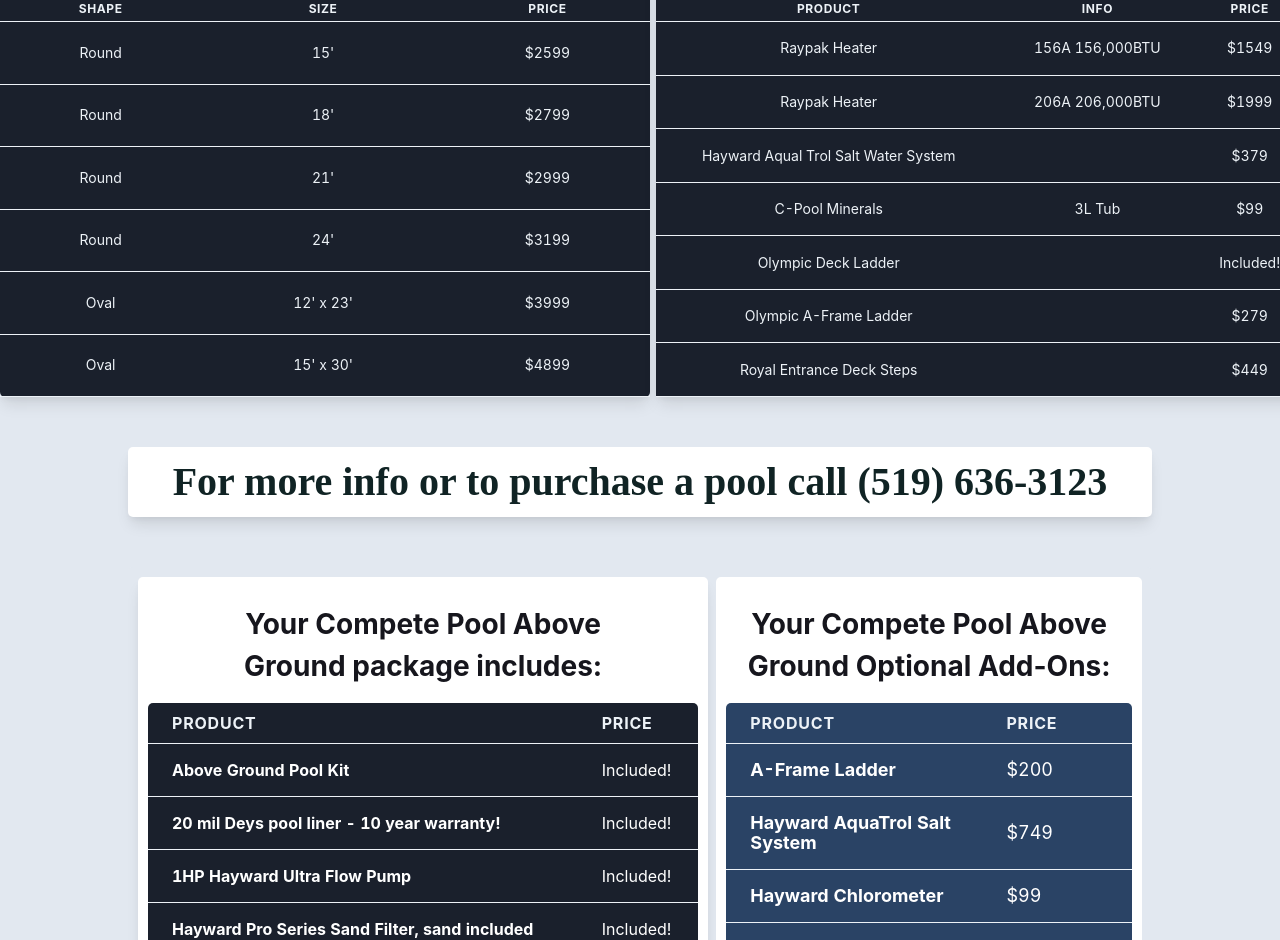
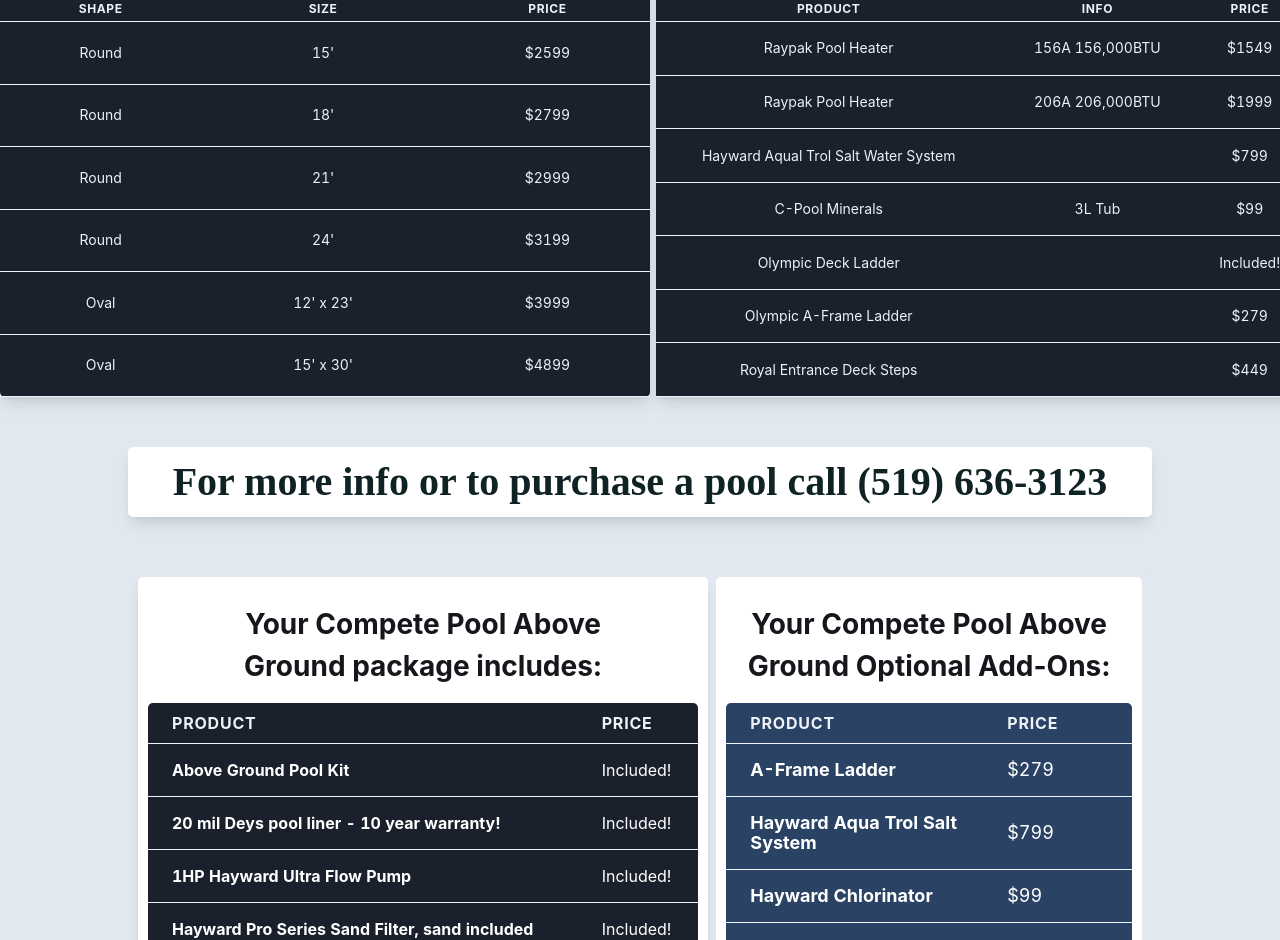
Before and after one commit to jm1200/abovegroundpools, a Next.js app: page / in a window 1280 px wide. Shown: the part 2900-3840 px from the top of the page. Built offline with nearby package versions, Linux system fonts and the light colour scheme.

Commit message:
price changes

```diff
--- a/src/data/content.ts
+++ b/src/data/content.ts
@@ -112,9 +112,9 @@
     },
   },
   additionalProducts: [
-    { name: "Raypak Heater", detail: "156A 156,000BTU", price: "$1549" },
-    { name: "Raypak Heater", detail: "206A 206,000BTU", price: "$1999" },
-    { name: "Hayward Aqual Trol Salt Water System", detail: "", price: "$379" },
+    { name: "Raypak Pool Heater", detail: "156A 156,000BTU", price: "$1549" },
+    { name: "Raypak Pool Heater", detail: "206A 206,000BTU", price: "$1999" },
+    { name: "Hayward Aqual Trol Salt Water System", detail: "", price: "$799" },
     { name: "C-Pool Minerals", detail: "3L Tub", price: "$99" },
     { name: "Olympic Deck Ladder", detail: "", price: "Included!" },
     { name: "Olympic A-Frame Ladder", detail: "", price: "$279" },
@@ -146,19 +146,20 @@
       { feature: "Chemical Test Strips", price: "Included!" },
     ],
     optional: [
-      { feature: "A-Frame Ladder", price: "$200" },
+      { feature: "A-Frame Ladder", price: "$279" },
       {
-        feature: "Hayward AquaTrol Salt System",
-        price: "$749",
+        feature: "Hayward Aqua Trol Salt System",
+        price: "$799",
       },
-      { feature: "Hayward Chlorometer", price: "$99" },
+      { feature: "Hayward Chlorinator", price: "$99" },
       {
-        feature: "E-Pool Natural Chemicals",
+        feature: "C-Pool Natural Minerals, 3L Tub",
         price: "$99",
       },
       { feature: "Chemical Start-Up", price: "$49" },
       { feature: "Solar Blanket", price: "*Call for price*" },
       { feature: "Winter Cover", price: "*Call for price*" },
+      { feature: "Pool Heater", price: "*Call for price*" },
     ],
   },
   poolpics: [
--- a/src/pages/index.tsx
+++ b/src/pages/index.tsx
@@ -21,7 +21,10 @@
           name="description"
           content="Canada's best selection of above ground pools for the lowest price. On Sale now. Proudly serving Canadians for 40 years. Call (519) 636-3123."
         />
-        <meta name="keywords" content="pool, heaters, canada" />
+        <meta
+          name="keywords"
+          content="above ground pool, above ground pool heaters, above ground pool pumps, above ground pool filters, Aqual Leader, Aqua Leader Influence, Atlantic Generation, Atlantic Tivoli, Atlantic Sovana, Atlantic South Port, Hayward pool heater, Raypak pool heater"
+        />
         <meta name="viewport" content="initial-scale=1.0, width=device-width" />
         <meta name="robots" content="index, follow" />
         <meta charSet="UTF-8" />
```
